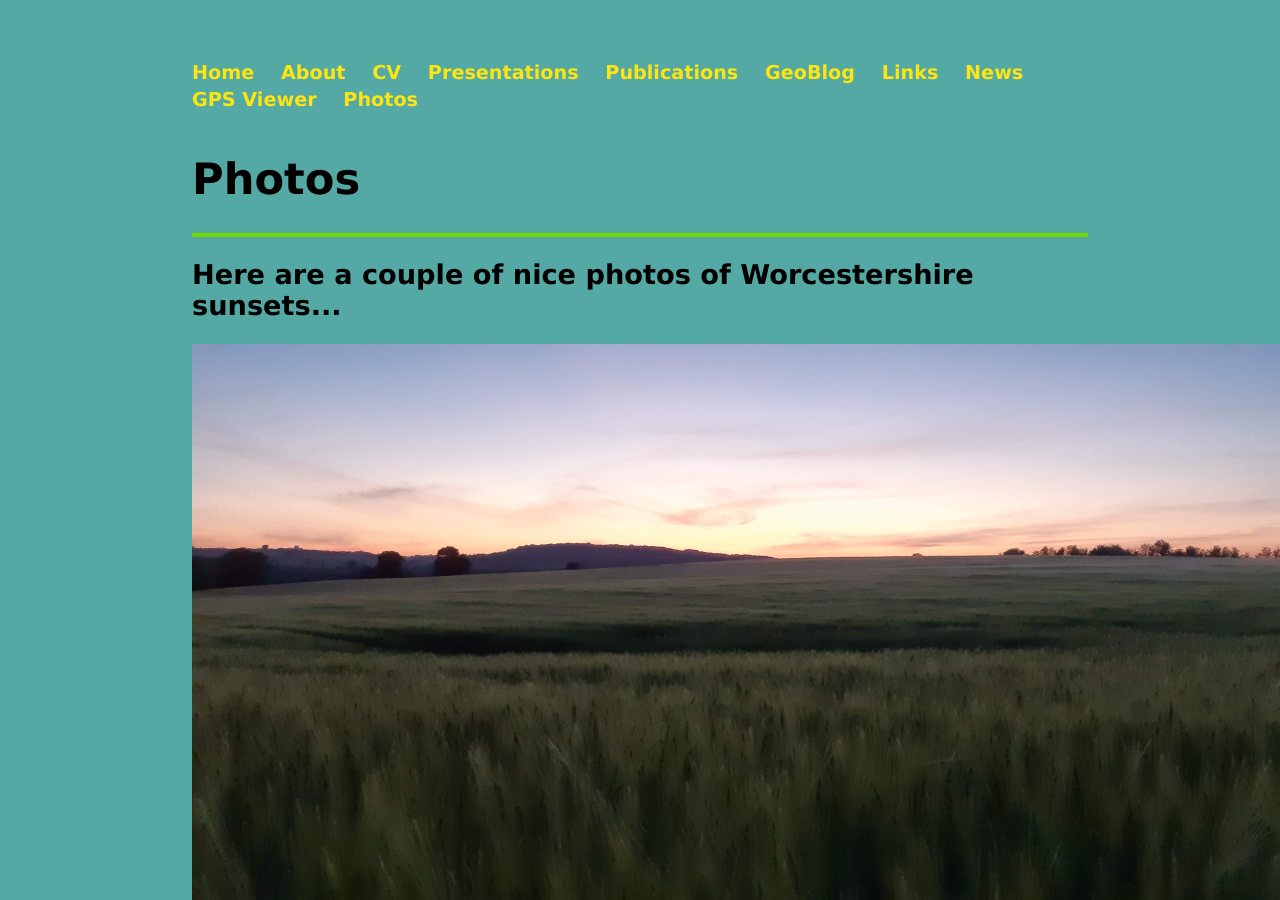
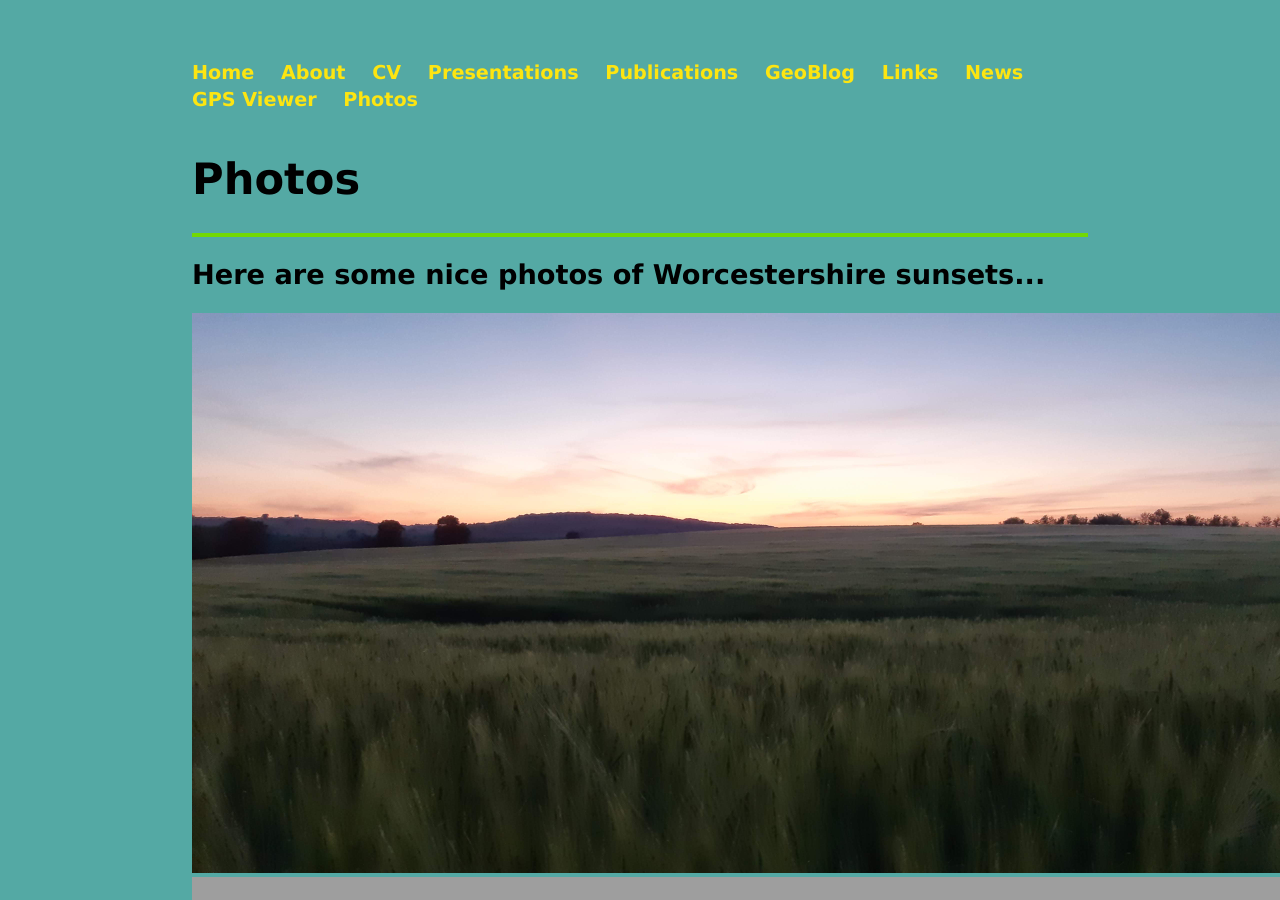
Before and after one commit to ltclasper/ltclasper.github.io, a Jekyll site: the page built from photos/index.html, in a window 1280 px wide and 900 px high. Built offline with Jekyll 4.4.1, drawn with Linux system fonts in a browser that asks for light colours; grey boxes are pictures that could not be loaded.

Commit message:
Update index.html

```diff
--- a/photos/index.html
+++ b/photos/index.html
@@ -8,13 +8,27 @@ title: Photos
 
 <div class="blurb">
 
-<h2>Here are a couple of nice photos of Worcestershire sunsets...</h2>
+<h2>Here are some nice photos of Worcestershire sunsets...</h2>
+
 
 <img src="/sunset_photo.jpg" alt="Sunset Photo" width="1152" height="560">
 
 
+<img src="/sunset_photo3.jpg" alt="Sunset Photo3" width="1152" height="560">
 
-<img src="/sunset_photo3.jpg" alt="Sunset Photo" width="1152" height="560">
+
+<img src="/sunset_photo4.jpg" alt="Sunset Photo4" width="1152" height="560">
+
+
+<img src="/sunset_photo5.jpg" alt="Sunset Photo5" width="1152" height="560">
+
+
+<img src="/sunset_photo6.jpg" alt="Sunset Photo6" width="1152" height="560">
+
+
+<img src="/sunset_photo7.jpg" alt="Sunset Photo7" width="1152" height="560">
+
+
 
 
 </div><!-- /.blurb -->
```
